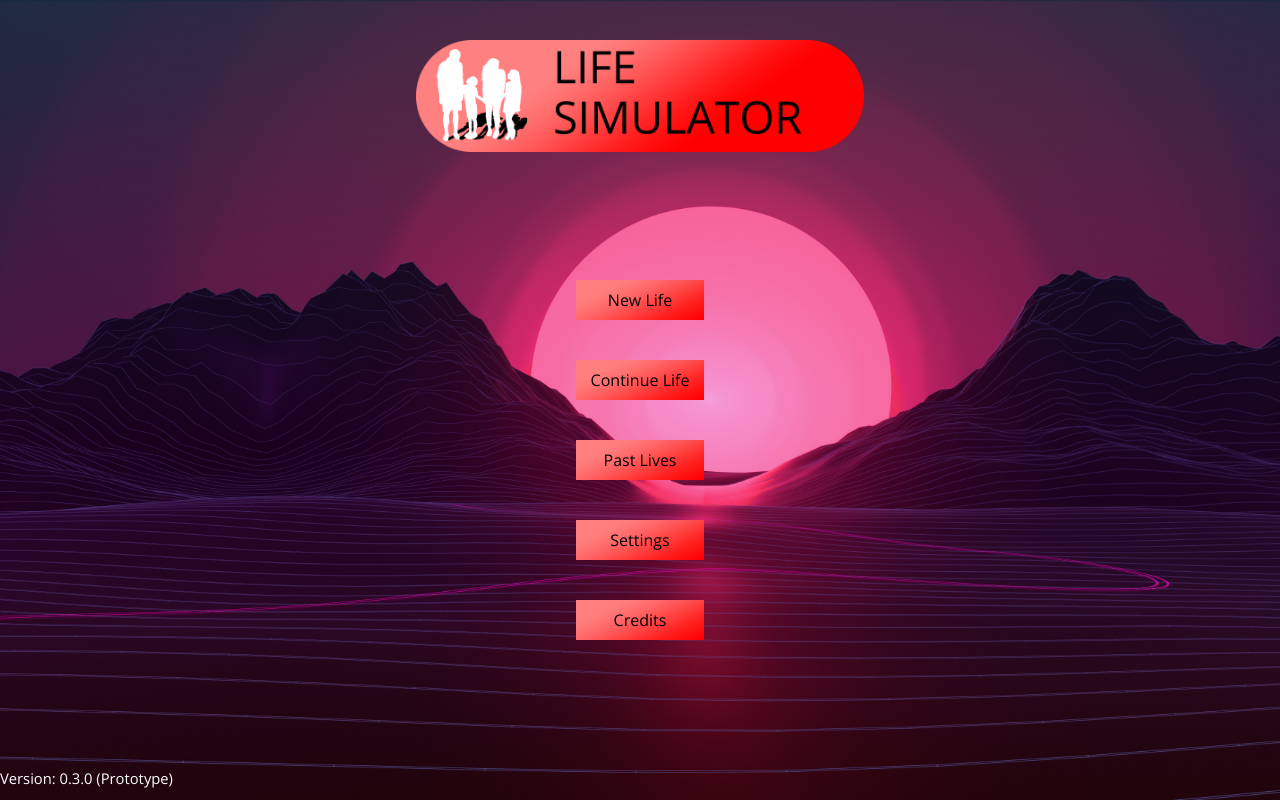
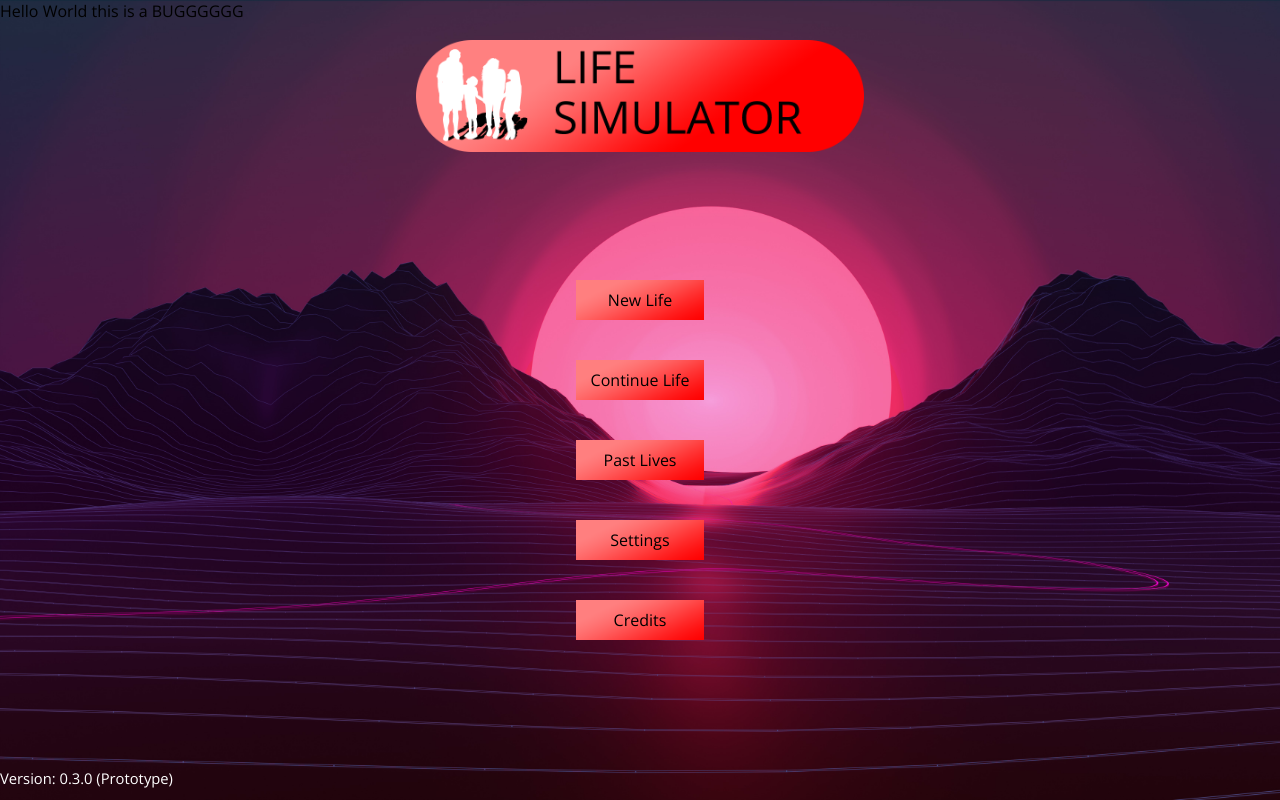
Before and after one commit to MightyEagle073/Life-Simulator-Development, a plain HTML site: page home.html in a window 1280 px wide. Drawn offline with nearby package versions, Linux system fonts and the light colour scheme.

Commit message:
Test
Test

```diff
--- a/home.html
+++ b/home.html
@@ -29,6 +29,8 @@
 			<img src="data/png/mcqueen.png" alt="McQueen">
 		</div>
 	</div>
+	<!-- this is a delete thing -->
+	<div>Hello World this is a BUGGGGGG</div>
 	<!--Buttons-->
 	<img id="home_logo" src="data/homelogo.png" alt="Logo">
 	<button class="home_buttons" id="newlife" onclick="newlife_overlay_on()">
```
Also changed, not shown: data/._c3uhsgo1vx541.jpg (deleted), data/._unixtodate.js (deleted), 8 other files.
